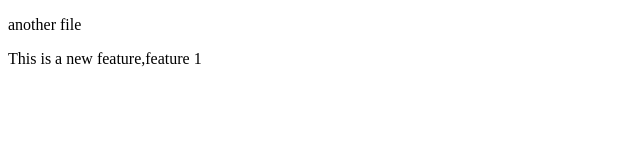
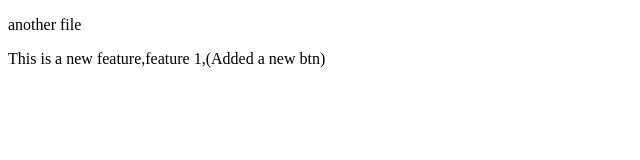
Before and after one commit to Saira-Shaikh/localRepositry, a plain HTML site: page index.html in a window 1280 px wide. Shown: the whole page, without its empty margins (0-640 px from the left). Drawn offline with Linux system fonts and the light colour scheme.

```diff
--- a/index.html
+++ b/index.html
@@ -7,6 +7,6 @@
   </head>
   <body>
     <p>another file</p>
-    <p>This is a new feature,feature 1</p>
+    <p>This is a new feature,feature 1,(Added a new btn)</p>
   </body>
 </html>
```
